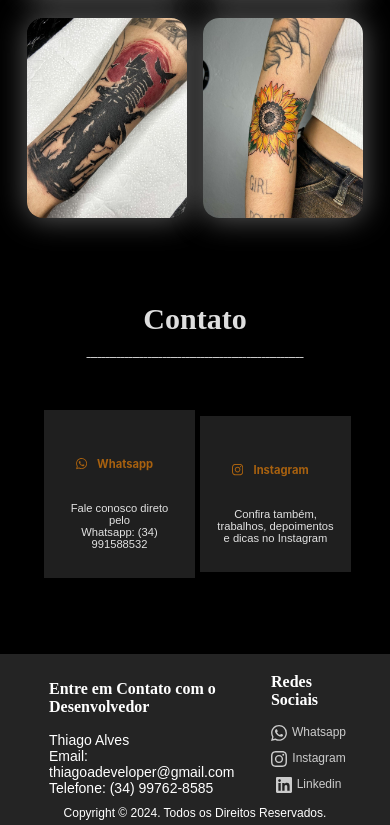
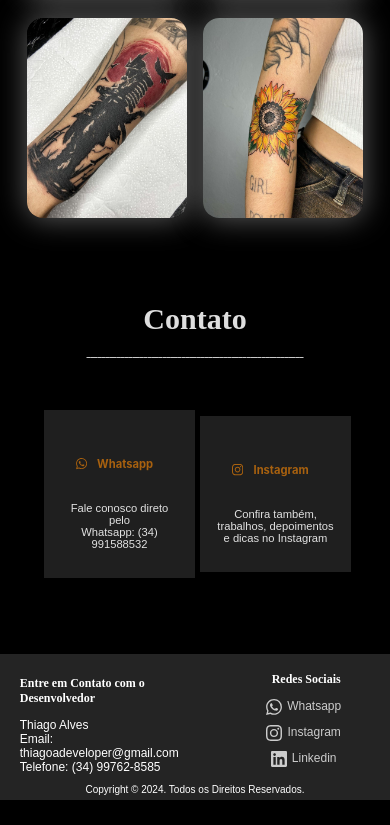
Before and after one commit to Thiagof2755/Portfolio-Tattoo-React, a React (Create React App) app: page / in a window 390 px wide. Shown: the part 2450-3275 px from the top of the page. After the commit the page ends 3250 px from the top, so only its background shows below. Built offline with nearby package versions, Linux system fonts and the light colour scheme.

Commit message:
Update Footer

```diff
--- a/src/components/Footer/Footer.module.scss
+++ b/src/components/Footer/Footer.module.scss
@@ -1,4 +1,4 @@
-.Footer{
+.Footer {
     background-color: #242424;
     padding: 0;
     display: flex;
@@ -8,7 +8,7 @@
 
 }
 
-.Box{
+.Box {
     display: flex;
     justify-content: space-between;
     align-items: center;
@@ -17,9 +17,15 @@
     margin: 0%;
 
 
+    @media screen and (max-width: 768px) {
+        width: 95%;
+
+    }
+
+
 }
 
-.Contact{
+.Contact {
     padding: 10px;
     display: flex;
     flex-direction: column;
@@ -27,25 +33,63 @@
     justify-content: center;
     color: white;
 
-    h3{
+
+    @media screen and (max-width: 768px) {
+        width: 40%;
+    }
+
+    h3 {
         font-size: 16px;
+
+
+        @media screen and (max-width: 768px) {
+            font-size: 12px;
+        }
     }
-    p{
+
+    p {
         font-size: 14px;
         padding: 0%;
         margin: 0%;
+
+
+        @media screen and (max-width: 768px) {
+            font-size: 12px;
+
+        }
     }
 }
 
-.Media{
+.Media {
     display: flex;
     flex-direction: column;
     align-items: center;
     justify-content: center;
     color: white;
 
-    h3{
+    @media screen and (max-width: 768px) {
+        width: 40%;
+    }
+
+    h3 {
         font-size: 16px;
+
+
+        @media screen and (max-width: 768px) {
+            font-size: 12px;
+
+        }
+
+        p {
+            font-size: 14px;
+            padding: 0%;
+            margin: 0%;
+
+
+            @media screen and (max-width: 768px) {
+                font-size: 12px;
+            }
+        }
     }
 
     .Link {
@@ -61,9 +105,14 @@
 
 }
 
-.Copyright{
+.Copyright {
     color: white;
     font-size: 12px;
     padding-bottom: 5px;
     margin: 0;
+
+    @media screen and (max-width: 768px) {
+        font-size: 10px;
+
+    }
 }
```
